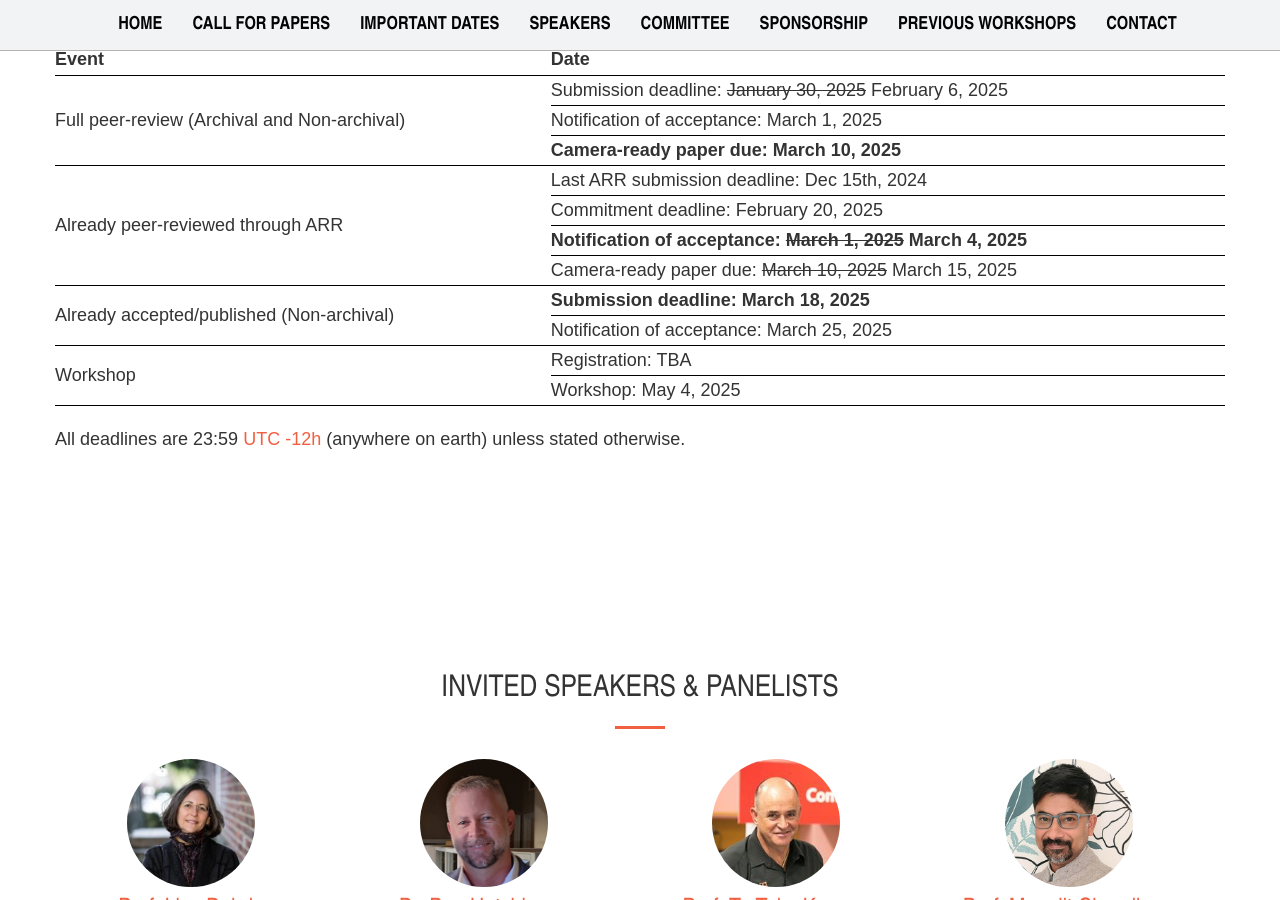
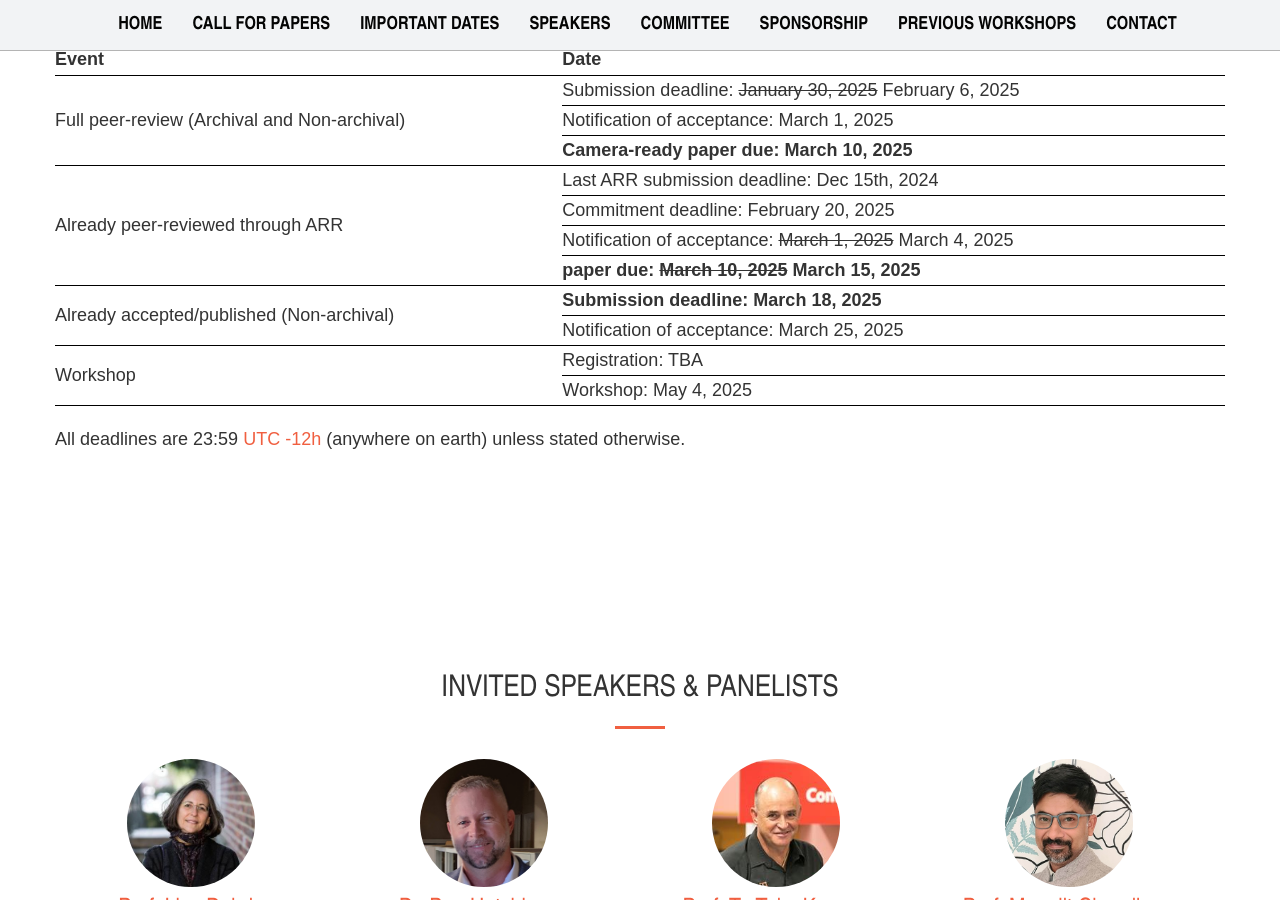
Before and after one commit to c3nlp/c3nlp.github.io, a Jekyll site: the page built from index.html, in a window 1280 px wide and 900 px high, scrolled down 1942 px. Built offline with Jekyll 4.4.1, drawn with Linux system fonts in a browser that asks for light colours.

```diff
--- a/_includes/dates.html
+++ b/_includes/dates.html
@@ -34,10 +34,10 @@
                         <td>Commitment deadline: February 20, 2025</td>
                     </tr>
                     <tr style="border-bottom: 1px solid black; height: 30px">
-                        <td><b>Notification of acceptance: <del>March 1, 2025</del> March 4, 2025</b></td>
+                        <td>Notification of acceptance: <del>March 1, 2025</del> March 4, 2025</td>
                     </tr>
                     <tr style="border-bottom: 1px solid black; height: 30px">
-                        <td>Camera-ready paper due: <del>March 10, 2025</del> March 15, 2025</td>
+                        <td><b> paper due: <del>March 10, 2025</del> March 15, 2025</b></td>
                     </tr>
                     <tr style="border-bottom: 1px solid black; height: 30px">
                         <td rowspan="2" style="text-align: left;">Already accepted/published (Non-archival)</td>
```
